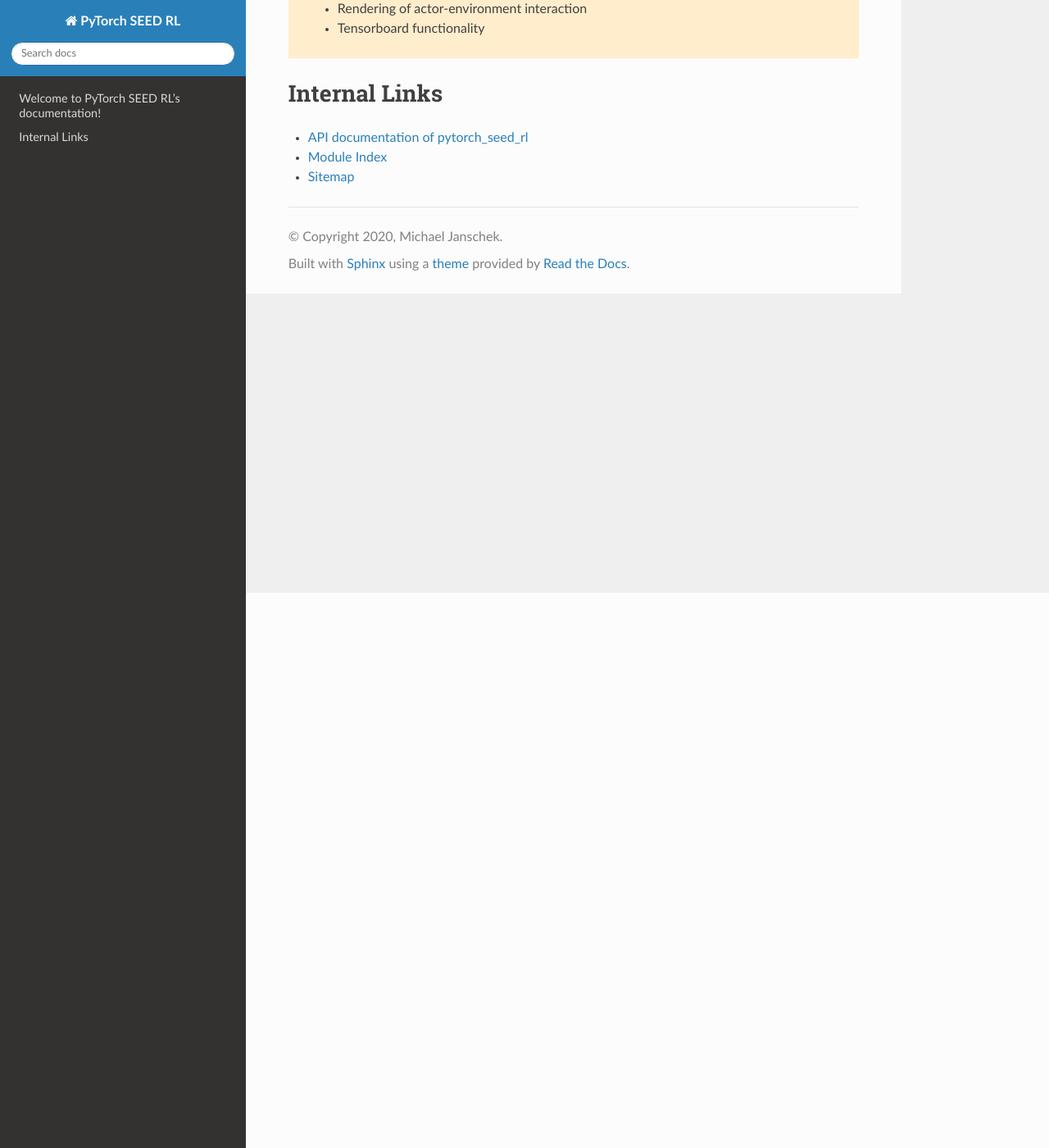
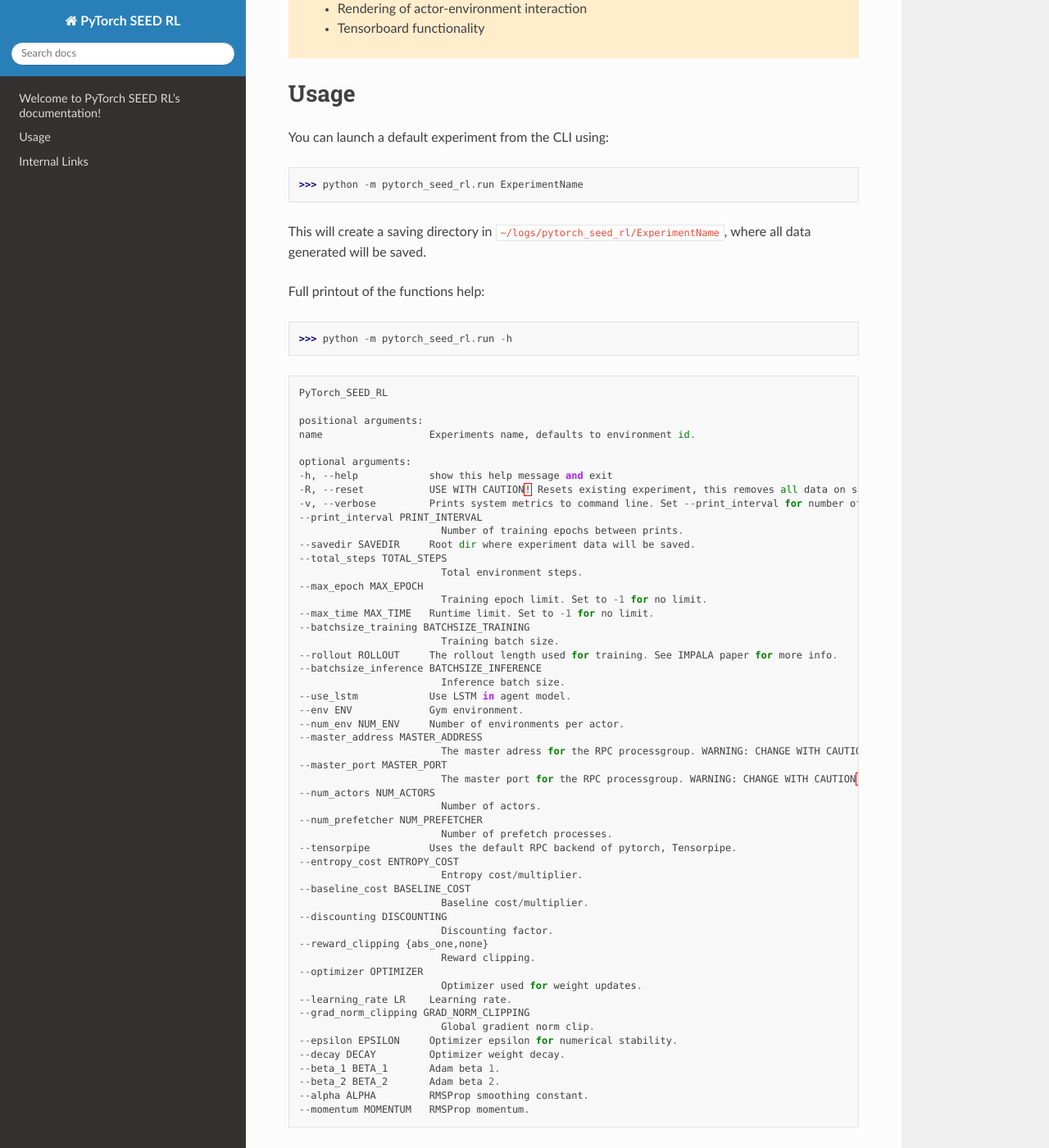
Before and after one commit to mjanschek/pytorch_seed_rl, a Sphinx documentation site: the page built from docs/index.rst, in a window 1280 px wide and 1400 px high, scrolled down 677 px. Shown: the whole window at 82% size. Built offline with Sphinx 7.4.7 and the Read the Docs theme 2.0.0, drawn with Linux system fonts in a browser that asks for light colours.

Commit message:
update docs

```diff
--- a/docs/index.rst
+++ b/docs/index.rst
@@ -30,6 +30,75 @@
       * Rendering of actor-environment interaction
       * Tensorboard functionality
 
+Usage
+=====
+You can launch a default experiment from the CLI using:
+
+>>> python -m pytorch_seed_rl.run ExperimentName
+
+This will create a saving directory in ``~/logs/pytorch_seed_rl/ExperimentName``, where all data generated will be saved.
+
+Full printout of the functions help:
+
+>>> python -m pytorch_seed_rl.run -h
+
+.. code-block:: python
+
+   PyTorch_SEED_RL
+
+   positional arguments:
+   name                  Experiments name, defaults to environment id.
+
+   optional arguments:
+   -h, --help            show this help message and exit
+   -R, --reset           USE WITH CAUTION! Resets existing experiment, this removes all data on subdir level.
+   -v, --verbose         Prints system metrics to command line. Set --print_interval for number of training epochs between prints.
+   --print_interval PRINT_INTERVAL
+                           Number of training epochs between prints.
+   --savedir SAVEDIR     Root dir where experiment data will be saved.
+   --total_steps TOTAL_STEPS
+                           Total environment steps.
+   --max_epoch MAX_EPOCH
+                           Training epoch limit. Set to -1 for no limit.
+   --max_time MAX_TIME   Runtime limit. Set to -1 for no limit.
+   --batchsize_training BATCHSIZE_TRAINING
+                           Training batch size.
+   --rollout ROLLOUT     The rollout length used for training. See IMPALA paper for more info.
+   --batchsize_inference BATCHSIZE_INFERENCE
+                           Inference batch size.
+   --use_lstm            Use LSTM in agent model.
+   --env ENV             Gym environment.
+   --num_env NUM_ENV     Number of environments per actor.
+   --master_address MASTER_ADDRESS
+                           The master adress for the RPC processgroup. WARNING: CHANGE WITH CAUTION!
+   --master_port MASTER_PORT
+                           The master port for the RPC processgroup. WARNING: CHANGE WITH CAUTION!
+   --num_actors NUM_ACTORS
+                           Number of actors.
+   --num_prefetcher NUM_PREFETCHER
+                           Number of prefetch processes.
+   --tensorpipe          Uses the default RPC backend of pytorch, Tensorpipe.
+   --entropy_cost ENTROPY_COST
+                           Entropy cost/multiplier.
+   --baseline_cost BASELINE_COST
+                           Baseline cost/multiplier.
+   --discounting DISCOUNTING
+                           Discounting factor.
+   --reward_clipping {abs_one,none}
+                           Reward clipping.
+   --optimizer OPTIMIZER
+                           Optimizer used for weight updates.
+   --learning_rate LR    Learning rate.
+   --grad_norm_clipping GRAD_NORM_CLIPPING
+                           Global gradient norm clip.
+   --epsilon EPSILON     Optimizer epsilon for numerical stability.
+   --decay DECAY         Optimizer weight decay.
+   --beta_1 BETA_1       Adam beta 1.
+   --beta_2 BETA_2       Adam beta 2.
+   --alpha ALPHA         RMSProp smoothing constant.
+   --momentum MOMENTUM   RMSProp momentum.
+
+
 Internal Links
 ==============
 * :doc:`source/pytorch_seed_rl`
```
